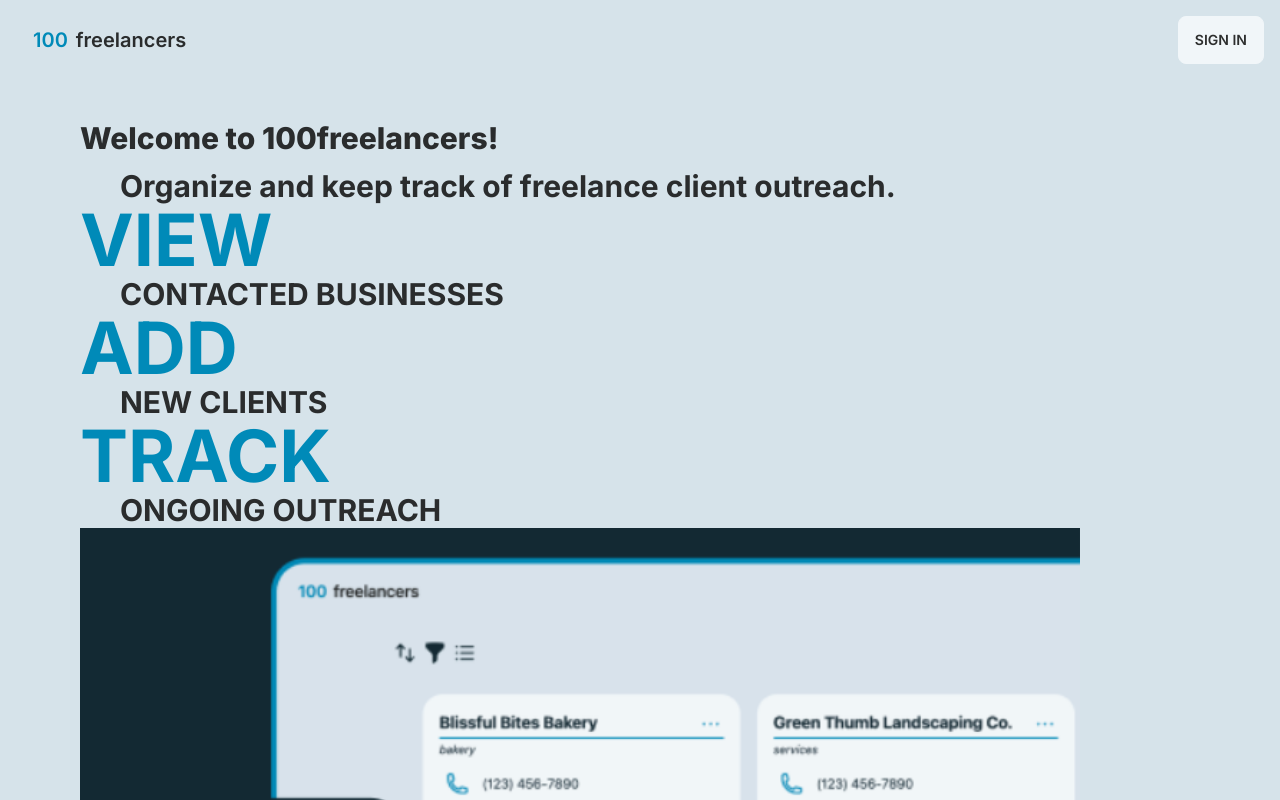
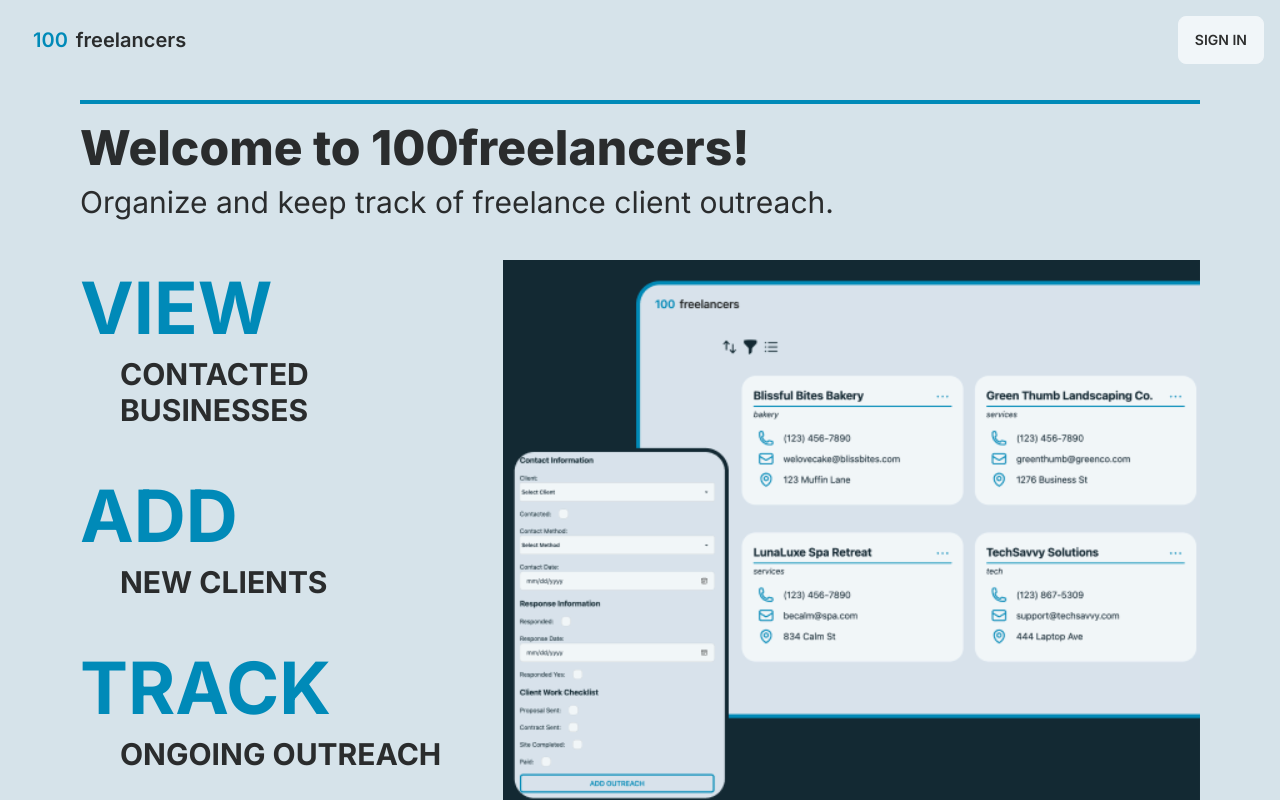
Before and after one commit to devlarabar/100freelancers, a Next.js app in the folder client/: page / in a window 1280 px wide. Shown: the top 800 px of the page. Built offline with nearby package versions, Linux system fonts and the light colour scheme; no server answers.

Commit message:
Added a section to contain the ul and img and applied flex to the section to get the ul and img to be side by side.  Adjusted syles to better fit the design.  Added the 100Freelancers logo to public but it is not being used anywhere yet.

```diff
--- a/client/app/page.jsx
+++ b/client/app/page.jsx
@@ -2,7 +2,6 @@
 
 import { useAuthContext } from 'contexts/AuthContext'
 import { redirect } from 'next/navigation'
-import Image from 'next/image'  // Import Image component from Next
 
 export default function Home() {
     const auth = useAuthContext()
@@ -13,7 +12,7 @@ export default function Home() {
             <p>Organize and keep track of freelance client outreach.</p>  {/*Added quick discription of what 100Freelancers is*/}
 
             {/* Adding the elements from the homepage layout.  Test-Screenshot.png is located in the 'public' folder */}
-
+            <section className="floats">
                 <ul>
                     <li>
                         <h3>VIEW</h3>
@@ -28,12 +27,13 @@ export default function Home() {
                         <p>ONGOING OUTREACH</p>
                     </li>
                 </ul>
-            <Image
+                <img
                     src="/Test-Screenshot.png"
                     alt='Screenshot of 100freelancers pages'
-                width={1000}
-                height={1000}
+                    // width={1000}
+                    // height={1000}
                 />
+            </section>
         </main>
     )
 }
--- a/client/styles/globals.css
+++ b/client/styles/globals.css
@@ -96,10 +96,31 @@ input:not([type="checkbox"]) {
 
 /* Landing page */
 
-.landing-page h3 {
-	@apply text-7xl text-accent;
+.landing-page {
+	@apply border-t-4 border-accent;
 }
 
-.landing-page p {
-	@apply ml-10 text-3xl font-bold;
+.landing-page > h2 {
+	@apply text-5xl
 }
+
+.landing-page > p {
+	@apply text-3xl
+}
+
+.floats {
+	@apply flex flex-row justify-between;
+	@apply mt-10
+}
+
+.floats h3 {
+	@apply text-7xl text-accent py-3;
+}
+
+.floats p {
+	@apply ml-10 text-3xl font-bold pb-10;
+}
+
+.floats ul, .floats img {
+	@apply flex-auto;
+}
```
Also changed, not shown: client/public/100Freelancers-logo.svg (added). Lines whose indentation alone changed are shown as unchanged.
